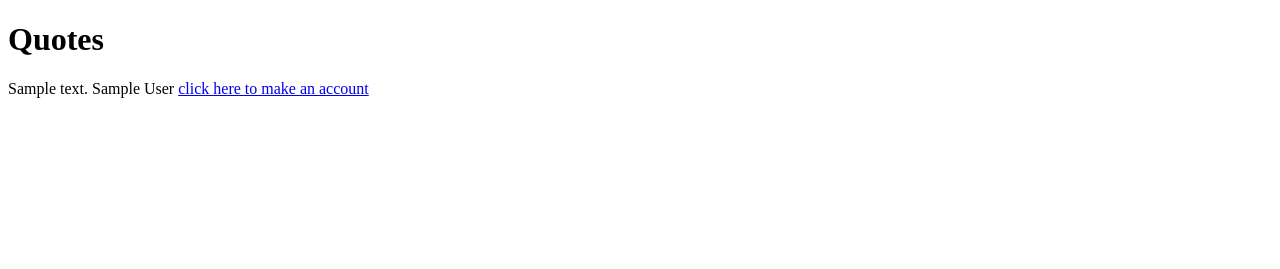
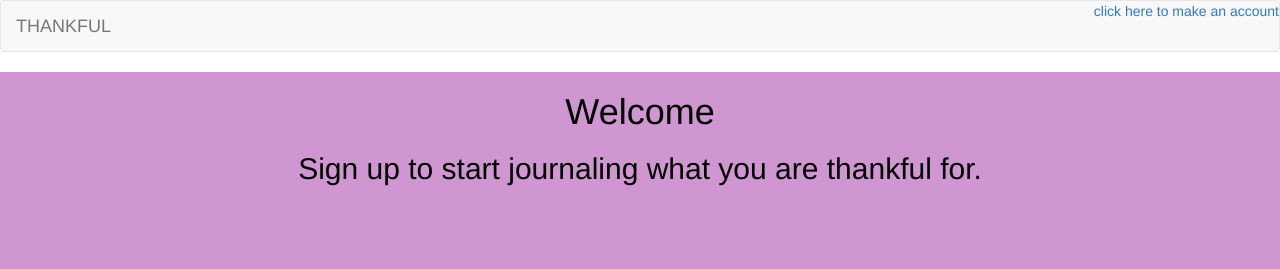
Before and after one commit to douglashuangg/Thankful, a Flask app: page / in a window 1280 px wide. Shown: the top 269 px of the page. Run offline with Flask 2, Linux system fonts and the light colour scheme; a database or web service that is not in the repository returns one stand-in record (values such as "Sample title"); data that the repository does not hold is empty; parts of the project's set-up code (start-up, migrations or seed data) failed here and were passed over; some libraries are stand-ins or nearby versions.

Commit message:
styling1

```diff
--- a/templates/homepage.html
+++ b/templates/homepage.html
@@ -2,19 +2,63 @@
 <html lang="en">
 
 <head>
+    <title>Thankful</title>
     <meta charset="UTF-8">
     <meta http-equiv="X-UA-Compatible" content="IE=edge">
     <meta name="viewport" content="width=device-width, initial-scale=1.0">
-    <title>Thankful</title>
-    <link rel="stylesheet" href="/static/css/homepage.css">
+    <link rel="stylesheet" href="https://maxcdn.bootstrapcdn.com/bootstrap/3.4.1/css/bootstrap.min.css">
+    <script src="https://ajax.googleapis.com/ajax/libs/jquery/3.5.1/jquery.min.js"></script>
+    <script src="https://maxcdn.bootstrapcdn.com/bootstrap/3.4.1/js/bootstrap.min.js"></script>
+    <!--link rel="stylesheet" href="/static/css/homepage.css"-->
+    <style>
+    .bg-1 {
+        background-color:rgb(207, 150, 209); /* Green */
+        color: #000000;
+        height: 200px;
+    }
+    .bg-2{
+        height: 400px;
+        background-size: 100% 100%;
+        font-size: 200%;
+        background-image: url(https://t3.ftcdn.net/jpg/03/16/90/08/360_F_316900812_fpH4uGhkwIahfFU1cEWNz5uXlfwsToFy.jpg)
+
+    }
+    </style>
+
+
 </head>
 
 <body>
-    <h1> Quotes</h1>
-    {{ test2 }}
-    {{ test1 }}
 
-    <a href="/sendinfo">click here to make an account</a>
+    <nav class="navbar navbar-default">
+        <div class="container-fluid">
+          <div class="navbar-header">
+            <a class="navbar-brand" href="#">THANKFUL</a>
+          </div>
+          <ul class="nav navbar-nav navbar-right">
+            <a href="/sendinfo">click here to make an account</a>
+        </ul>
+        </div>
+    </nav>
+
+    <div class="container-fluid bg-1 text-center">
+
+        <h1>Welcome</h1>
+        <h2>Sign up to start journaling what you are thankful for.</h2>
+
+
+    </div>
+    <div class="container-fluid bg-2 text-center">
+        <h2>Quote of the Day</h2>
+        {{ test2 }}
+        {{ test1 }}
+        <form method ="post" action="/">
+            <button type="submit" name="submit_a" value="submit_a"> Submit_a </button>
+        </form>
+
+    </div>
+
+
 </body>
 
 </html>
```
